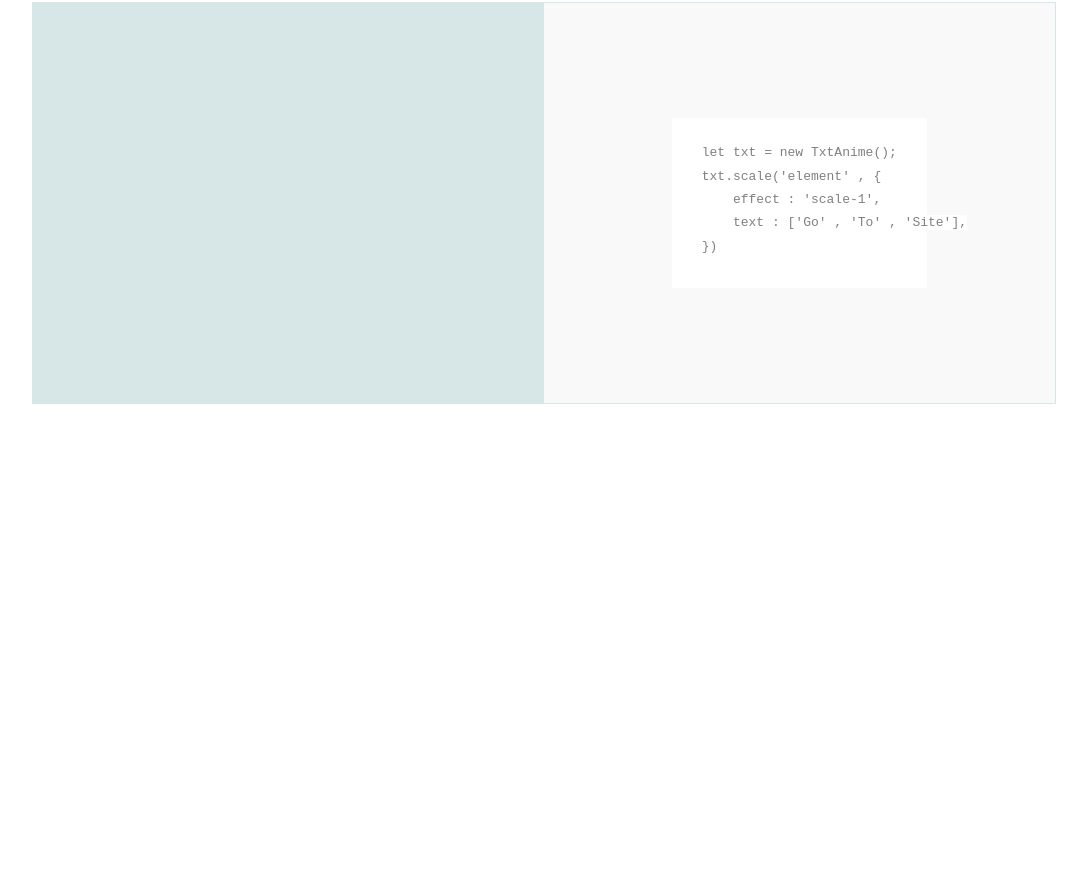
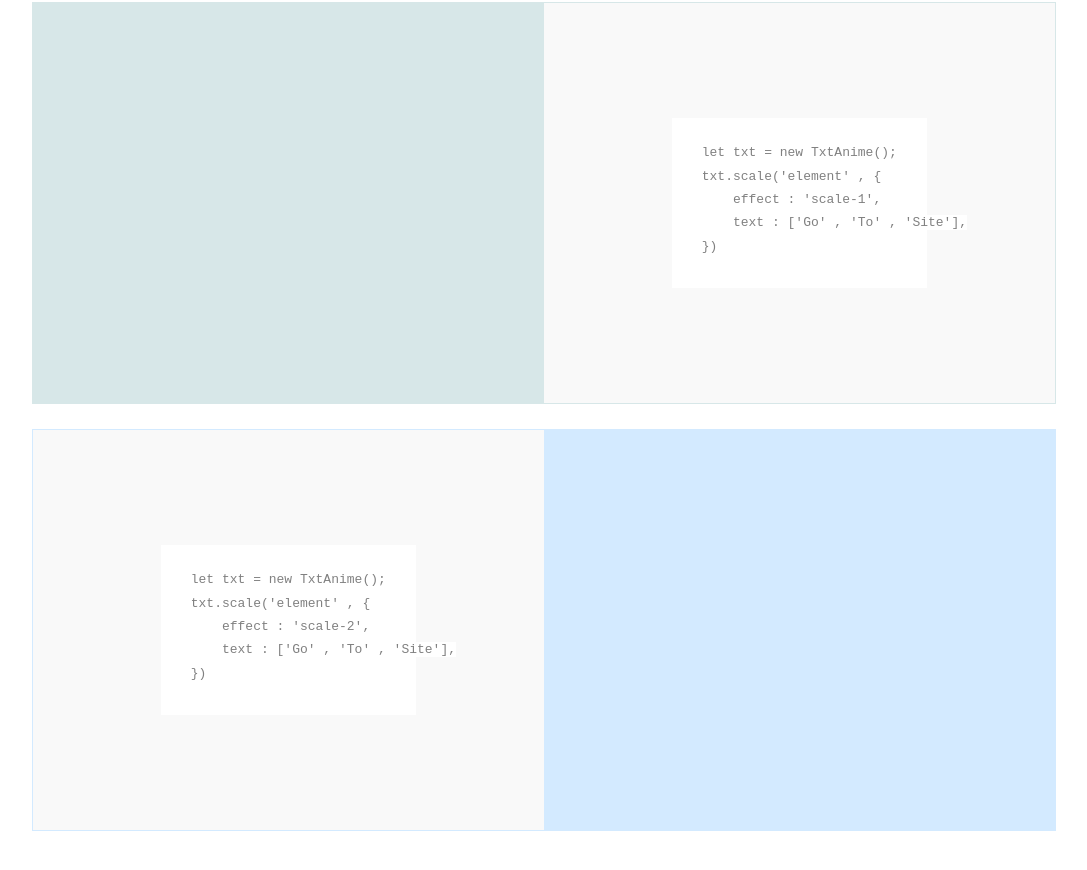
Before and after one commit to mohamedfrindi/TxtAnime.js, a website built with webpack: page index.html in a window 1280 px wide. Shown: the part 4378-5248 px from the top of the page, without its empty margins (96-1183 px from the left). Before the commit the page ends 4837 px from the top, so only its background shows below. Built offline with nearby package versions, Linux system fonts and the light colour scheme; a script that the page names is missing; a web font is replaced by a local one.

Commit message:
:earth_africa: index.html

```diff
--- a/index.html
+++ b/index.html
@@ -93,4 +93,12 @@ txt.scale('element' , {
     text : ['Go' , 'To' , 'Site'],
 })
 </code>
-                        </pre></div></div></div></div></div><script src="//cdn.jsdelivr.net/gh/highlightjs/cdn-release@10.0.3/build/highlight.min.js"></script></body></html>
+                        </pre></div></div></div><div class="demo-item d-12"><div class="demo-item-content"><div class="demo-code"><pre>
+<code class="javascript">
+let txt = new TxtAnime();
+txt.scale('element' , {
+    effect : 'scale-2',
+    text : ['Go' , 'To' , 'Site'],
+})
+</code>
+                        </pre></div><div class="demo-view"><div class="tx"></div></div></div></div></div></div><script src="//cdn.jsdelivr.net/gh/highlightjs/cdn-release@10.0.3/build/highlight.min.js"></script></body></html>
```
